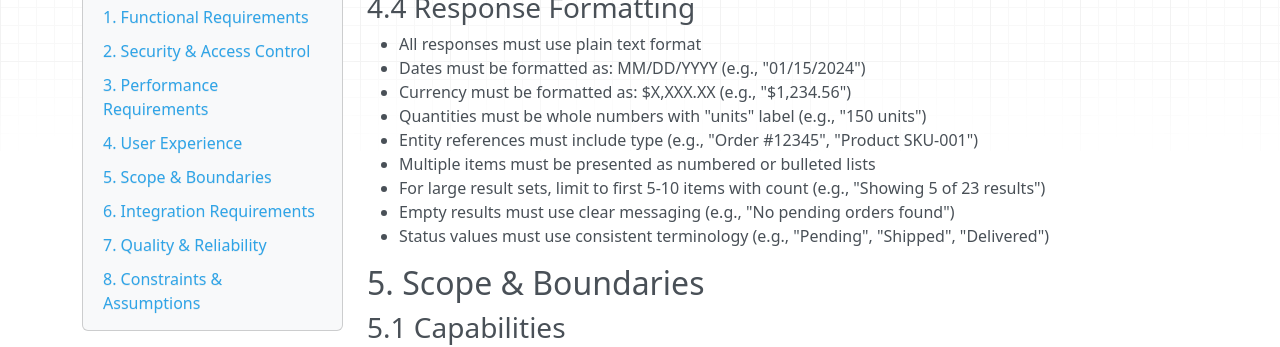
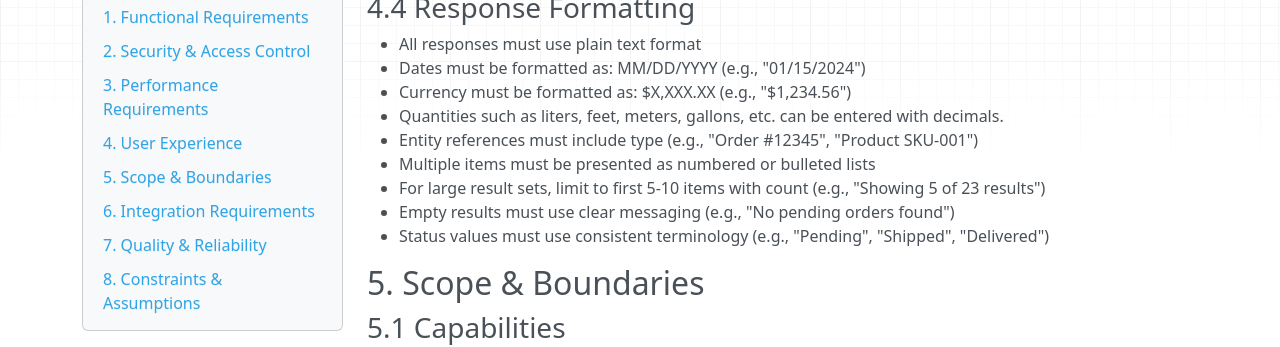
Before and after one commit to vikrantjain/nobious_chatbot, an MkDocs documentation site: the page built from docs/requirements.md, in a window 1280 px wide and 900 px high, scrolled down 2442 px. Shown: the part 155-502 px from the top of the window. Built offline with MkDocs 1.6.1, drawn with Linux system fonts in a browser that asks for light colours; nearby versions of some CDN libraries.

Commit message:
updated requirements as per discussion with json

```diff
--- a/docs/requirements.md
+++ b/docs/requirements.md
@@ -101,7 +101,7 @@ An AI Chat interface is required for the application.
 - All responses must use plain text format
 - Dates must be formatted as: MM/DD/YYYY (e.g., "01/15/2024")
 - Currency must be formatted as: $X,XXX.XX (e.g., "$1,234.56")
-- Quantities must be whole numbers with "units" label (e.g., "150 units")
+- Quantities such as liters, feet, meters, gallons, etc. can be entered with decimals.
 - Entity references must include type (e.g., "Order #12345", "Product SKU-001")
 - Multiple items must be presented as numbered or bulleted lists
 - For large result sets, limit to first 5-10 items with count (e.g., "Showing 5 of 23 results")
```
